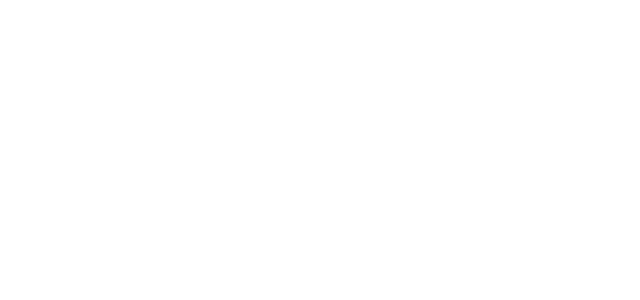
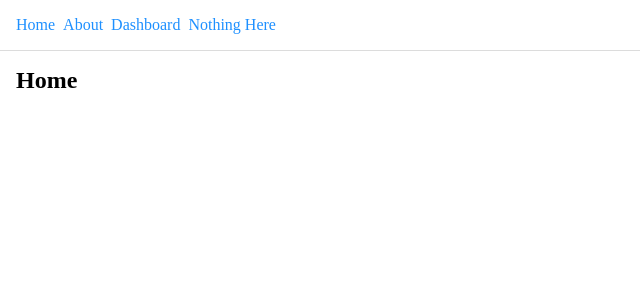
Before and after one commit to socratone/react-rendering-study, a React (Vite) app: page / in a window 1280 px wide. Shown: the top 300 px of the page, without its empty margins (0-640 px from the left). Built offline with nearby package versions, Linux system fonts and the light colour scheme.

Commit message:
feat: add default layout

```diff
--- a/src/App.tsx
+++ b/src/App.tsx
@@ -1,5 +1,62 @@
-const App = () => {
-  return <div></div>;
-};
+import './styles/global.css';
 
-export default App;
+import { Link, Route, Routes } from 'react-router-dom';
+
+import Layout from './components/Layout/Layout';
+
+export default function App() {
+  return (
+    <>
+      {/* Routes nest inside one another. Nested route paths build upon
+            parent route paths, and nested route elements render inside
+            parent route elements. See the note about <Outlet> below. */}
+      <Routes>
+        <Route path="/" element={<Layout />}>
+          <Route index element={<Home />} />
+          <Route path="about" element={<About />} />
+          <Route path="dashboard" element={<Dashboard />} />
+
+          {/* Using path="*"" means "match anything", so this route
+                acts like a catch-all for URLs that we don't have explicit
+                routes for. */}
+          <Route path="*" element={<NoMatch />} />
+        </Route>
+      </Routes>
+    </>
+  );
+}
+
+function Home() {
+  return (
+    <div>
+      <h2>Home</h2>
+    </div>
+  );
+}
+
+function About() {
+  return (
+    <div>
+      <h2>About</h2>
+    </div>
+  );
+}
+
+function Dashboard() {
+  return (
+    <div>
+      <h2>Dashboard</h2>
+    </div>
+  );
+}
+
+function NoMatch() {
+  return (
+    <div>
+      <h2>Nothing to see here!</h2>
+      <p>
+        <Link to="/">Go to the home page</Link>
+      </p>
+    </div>
+  );
+}
--- /dev/null
+++ b/src/components/Layout/Layout.tsx
@@ -0,0 +1,37 @@
+import { Link, Outlet } from 'react-router-dom';
+
+import { StyledMain, StyledNav } from './styles';
+
+const Layout = () => {
+  return (
+    <>
+      {/* A "layout route" is a good place to put markup you want to
+        share across all the pages on your site, like navigation. */}
+      <StyledNav>
+        <ul>
+          <li>
+            <Link to="/">Home</Link>
+          </li>
+          <li>
+            <Link to="/about">About</Link>
+          </li>
+          <li>
+            <Link to="/dashboard">Dashboard</Link>
+          </li>
+          <li>
+            <Link to="/nothing-here">Nothing Here</Link>
+          </li>
+        </ul>
+      </StyledNav>
+
+      <StyledMain>
+        {/* An <Outlet> renders whatever child route is currently active,
+        so you can think about this <Outlet> as a placeholder for
+        the child routes we defined above. */}
+        <Outlet />
+      </StyledMain>
+    </>
+  );
+};
+
+export default Layout;
--- /dev/null
+++ b/src/components/Layout/index.ts
@@ -0,0 +1 @@
+export { default } from './Layout';
--- /dev/null
+++ b/src/components/Layout/styles.ts
@@ -0,0 +1,18 @@
+import styled from '@emotion/styled';
+
+export const StyledNav = styled.nav`
+  padding: 1rem;
+  border-bottom: 1px solid gainsboro;
+
+  ul {
+    display: flex;
+    list-style-type: none;
+    margin: 0;
+    padding: 0;
+    gap: 0.5rem;
+  }
+`;
+
+export const StyledMain = styled.main`
+  padding: 1rem;
+`;
--- a/src/main.tsx
+++ b/src/main.tsx
@@ -1,9 +1,13 @@
 import React from 'react';
 import ReactDOM from 'react-dom/client';
+import { BrowserRouter } from 'react-router-dom';
+
 import App from './App';
 
 ReactDOM.createRoot(document.getElementById('root') as HTMLElement).render(
   <React.StrictMode>
-    <App />
+    <BrowserRouter>
+      <App />
+    </BrowserRouter>
   </React.StrictMode>
 );
--- /dev/null
+++ b/src/styles/global.css
@@ -0,0 +1,23 @@
+body {
+  height: 100vh;
+  margin: 0;
+}
+
+#root {
+  height: 100%;
+}
+
+h1,
+h2,
+h3,
+h4,
+h5,
+h6,
+p {
+  margin: 0;
+}
+
+a {
+  color: dodgerblue;
+  text-decoration: none;
+}
```
Also changed, not shown: package.json (+8 -1 lines), .eslintrc.json (added), 1 other file (tests, documents, lock files or other folders).
